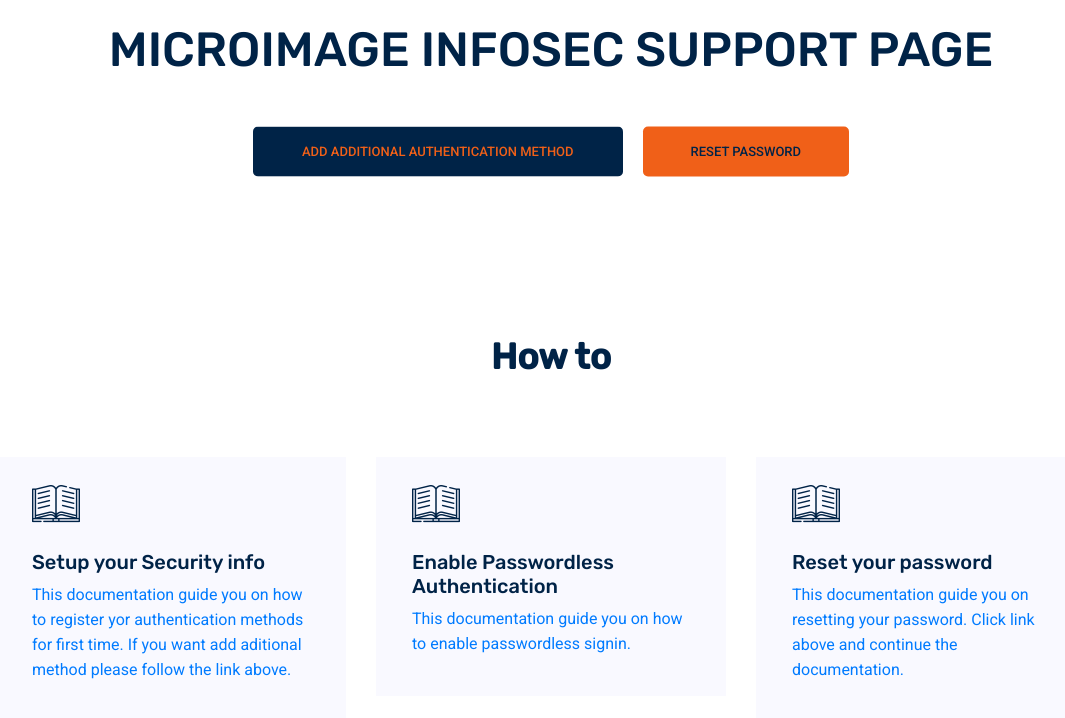
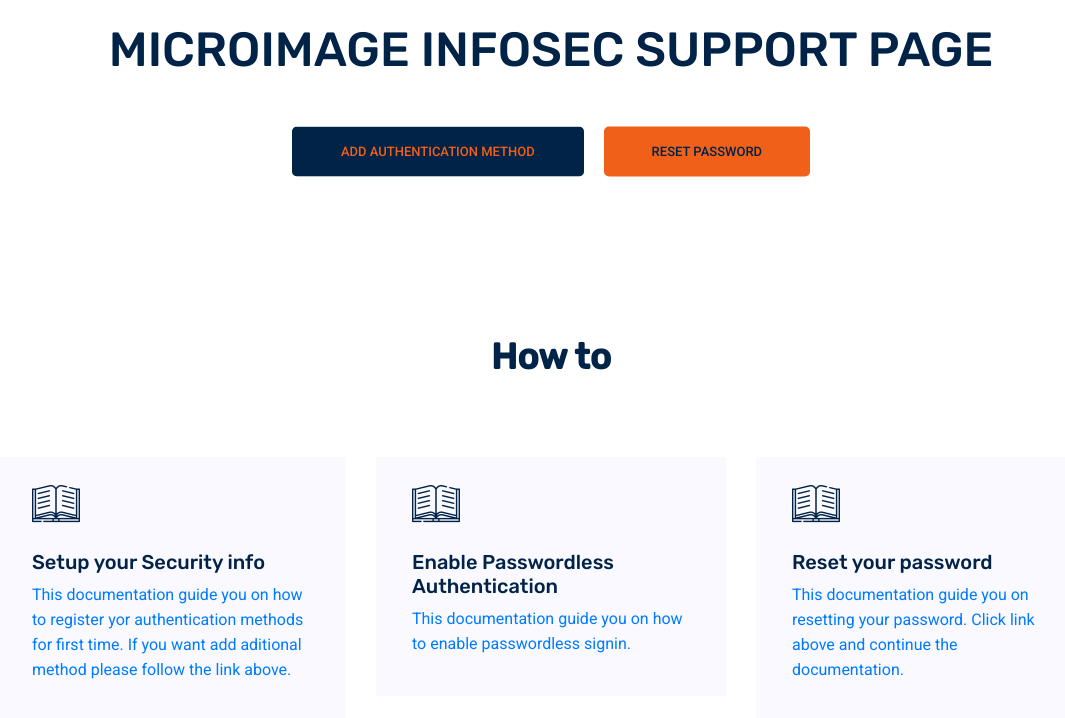
Before and after one commit to chiCKson/miseclab-support, a plain HTML site: page index.html in a window 1280 px wide. Shown: the part 158-876 px from the top of the page, without its empty margins (89-1154 px from the left). Drawn offline with Linux system fonts and the light colour scheme; some packages are replaced by stand-ins of ours.

Commit message:
Update index.html

```diff
--- a/index.html
+++ b/index.html
@@ -49,7 +49,7 @@
               Microimage Infosec Support Page
                 </h2>
                 <div>
-                  <a href="https://aka.ms/mfasetup" target="popup" class="primary-btn2 mb-3 mb-sm-0">Add Additional Authentication Method</a>
+                  <a href="https://aka.ms/mfasetup" target="popup" class="primary-btn2 mb-3 mb-sm-0">Add Authentication Method</a>
                   <a href="http://aka.ms/sspr" target="popup" class="primary-btn ml-sm-3 ml-0">Reset Password</a>
                 </div>
               </div>
```
